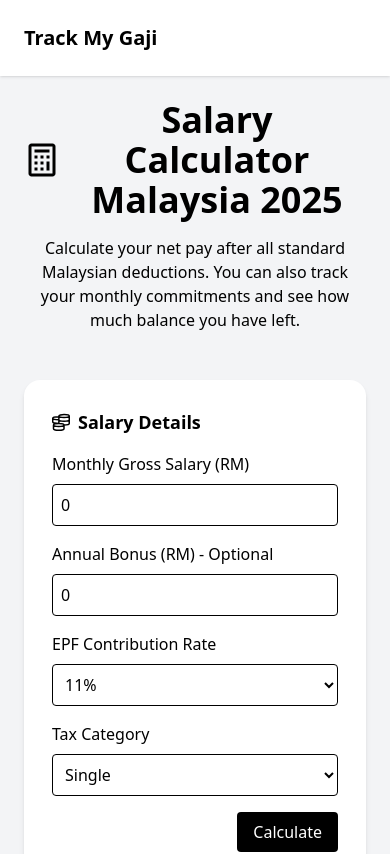
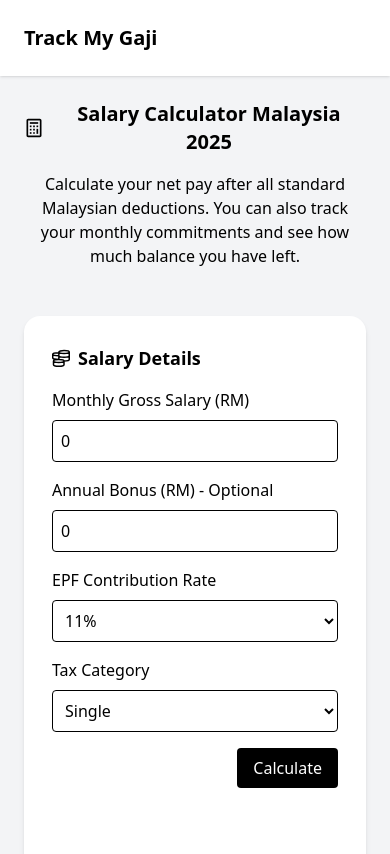
Before and after one commit to arifazfar99/track-my-gaji, a React (Vite) app: page / in a window 390 px wide. Shown: the top 854 px of the page. Built offline with nearby package versions, Linux system fonts and the light colour scheme.

Commit message:
fix title mobile view

```diff
--- a/src/App.tsx
+++ b/src/App.tsx
@@ -147,7 +147,7 @@ function App() {
 
       <main className="sm:max-w-6xl mx-auto p-6 flex-grow space-y-8">
         <section className="flex flex-col w-full justify-center text-center">
-          <h1 className="text-4xl font-bold mb-4 flex items-center justify-center">
+          <h1 className="text-xl sm:text-4xl font-bold mb-4 flex items-center justify-center">
             <span>
               <CgCalculator className="mr-2" />
             </span>
```
